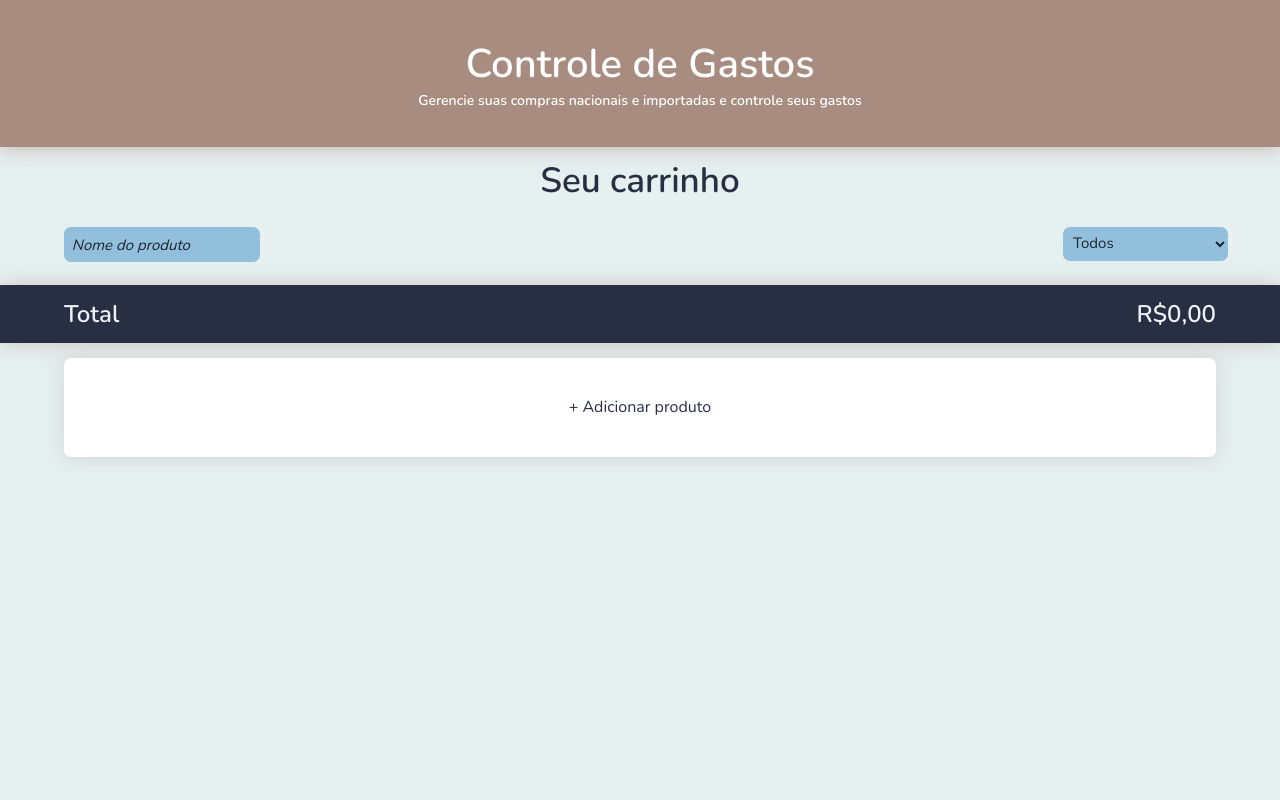
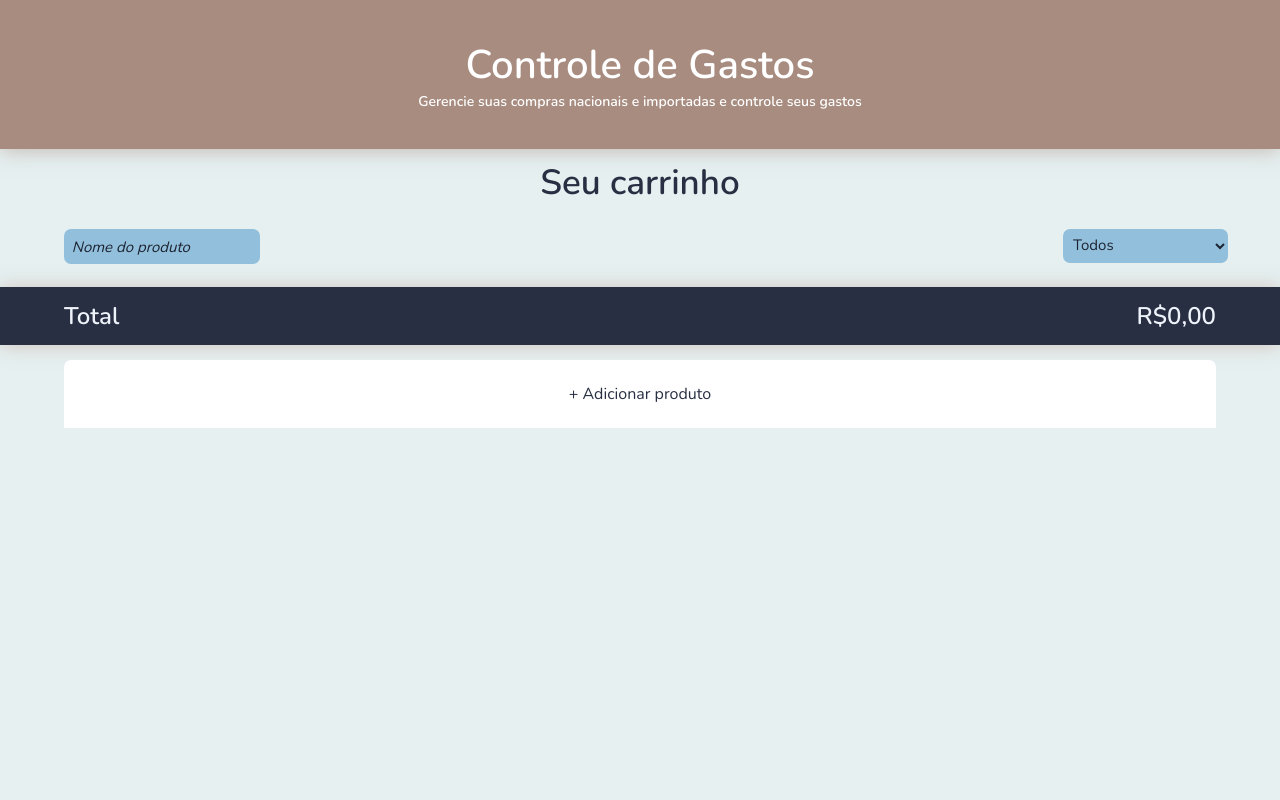
Before and after one commit to sabriwnaa/Avaliacao3T, a PHP site: page / in a window 1280 px wide. Run offline with PHP 8.4, Linux system fonts and the light colour scheme; data that the repository does not hold is empty.

Commit message:
javascript com estilizacao botao que abre

```diff
--- a/index.php
+++ b/index.php
@@ -114,7 +114,7 @@ $produtos = Produto::filter($pesquisar, $filtro);
                     <button onclick="toggleAddProduto()">+ Adicionar produto</button>
                 </div>
 
-                <div id="addProdutoExpand" style="display: none;">
+                <div id="addProduto" style="display: none;">
                     <form id="formAddProduto" onsubmit="enviarProduto(event)">
                         <div>
                             <label for="nome">Nome:</label>
--- a/style.css
+++ b/style.css
@@ -18,14 +18,14 @@
     background-color: #e6f0f1;
 }
 
-.header, .main, .total, .cabecalho, .produto, .todasInformacoes, .cabecalhos, .addProduto{
+.header, .main, .total, .cabecalho, .produto, .todasInformacoes, .cabecalhos, .addProduto, #formAddProduto{
     display: flex;
     align-items: center;
     justify-content: center;
 
 }
 
-.header, .main, .listagem, .produto, .cabecalhos{
+.header, .main, .listagem, .produto, .cabecalhos, #formAddProduto{
     flex-direction: column;
 }
 
@@ -170,17 +170,31 @@ input::placeholder{
 }
 
 .addProduto{
-    width: 100%;
+    width: 90%;
 }
 
 .addProduto button{
+
+    border: none;
+    padding: 2%;
+    border-top-left-radius: 7px;
+    border-top-right-radius: 7px;
+    width: 100%;
+
+}
+
+#addProduto, .addProduto button{
     background-color: #ffffff;
     color:#282f43;
-    border: none;
-    padding: 3%;
-    border-radius: 7px;
-    width: 90%;
+    padding: 2%;
+
     font-size: 16px;
-    box-shadow: 0px 1px 20px rgba(192, 187, 185, 0.5);
 
 }
+
+#addProduto{
+    border-bottom-left-radius: 7px;
+    border-bottom-right-radius: 7px;
+    width: 90%;
+
+}
```
